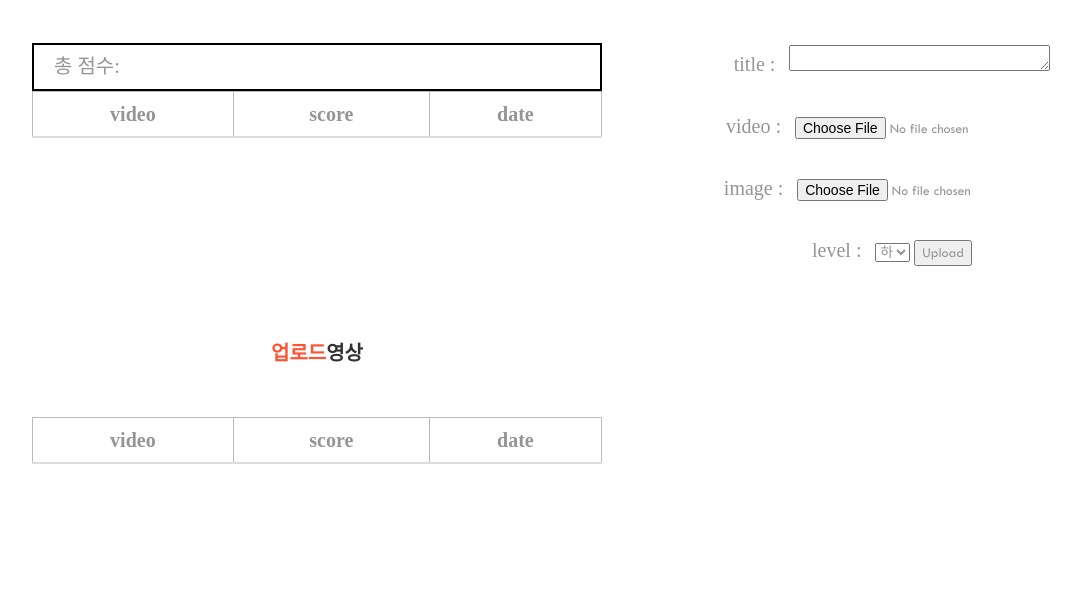
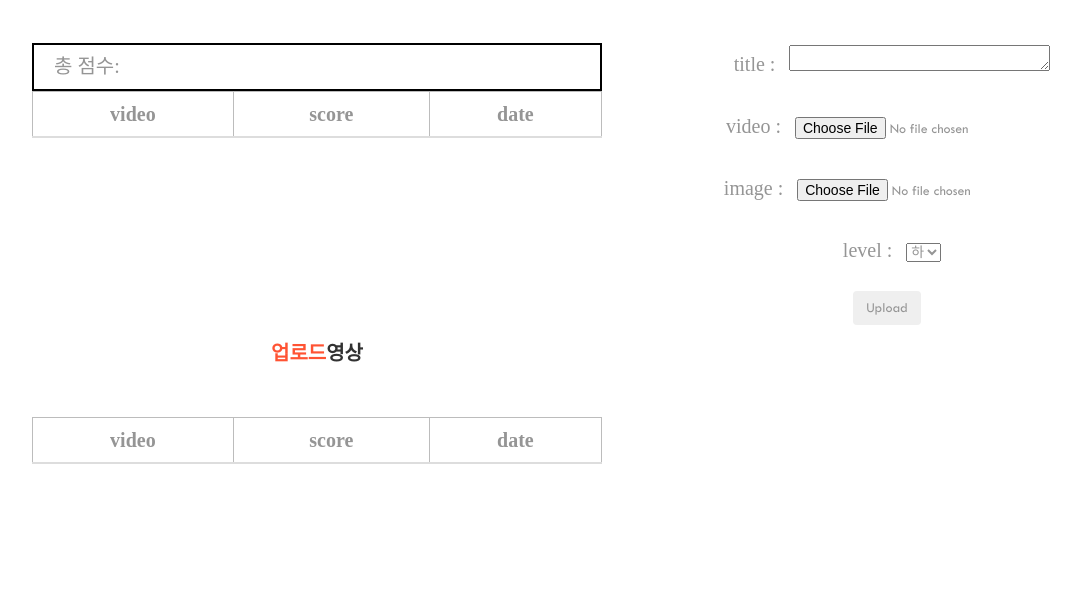
Before and after one commit to mangchhe/django-posture-correction, a Django app: page /mypageView in a window 1280 px wide. Shown: the part 787-1403 px from the top of the page, without its empty margins (38-1119 px from the left). Run offline with Django 3.2, Linux system fonts and the light colour scheme; data comes from the database, SQL or seed files in the repository; lists and menus that the app fills with data are empty; some libraries are stand-ins or nearby versions; some web fonts are replaced.

Commit message:
마이페이지 css 수정

```diff
--- a/templates/mypageView.html
+++ b/templates/mypageView.html
@@ -95,7 +95,8 @@
                                 </br><br>
                                     <h5>level : </h5>
                                     {{form.level}}
-                                    <input type="submit" value="Upload" onclick = 'alert("업로드")'/>
+                                </br><br>
+                                    <input class="btn btn-secondary" type="submit" value="Upload" onclick = 'alert("업로드")'/>
                                 </form>
                             </div>
                         </li>
```
